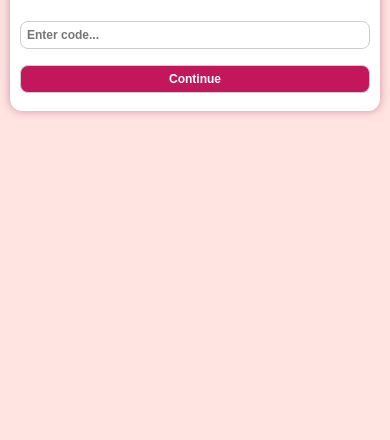
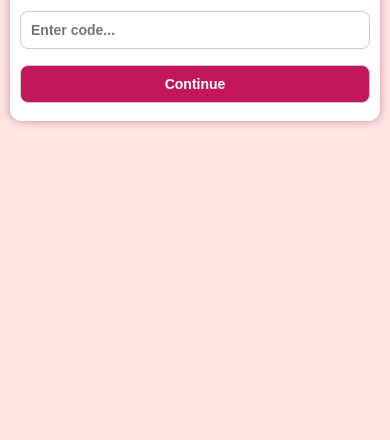
Before and after one commit to guytech123/mothers-day, a plain HTML site: page index.html in a window 390 px wide. Shown: the part 404-844 px from the top of the page. Drawn offline with Linux system fonts and the light colour scheme.

Commit message:
Update style.css

```diff
--- a/style.css
+++ b/style.css
@@ -81,8 +81,8 @@ button:hover {
     }
 
     input, textarea, button {
-        font-size: 14px;
-        padding: 8px;
+        font-size: 16px; /* Increase font size */
+        padding: 12px; /* Increase padding */
         font-weight: bold; /* Make font bolder */
     }
 
@@ -99,8 +99,8 @@ button:hover {
     }
 
     input, textarea, button {
-        font-size: 12px;
-        padding: 6px;
+        font-size: 14px; /* Increase font size */
+        padding: 10px; /* Increase padding */
         font-weight: bold; /* Make font bolder */
     }
 
```
